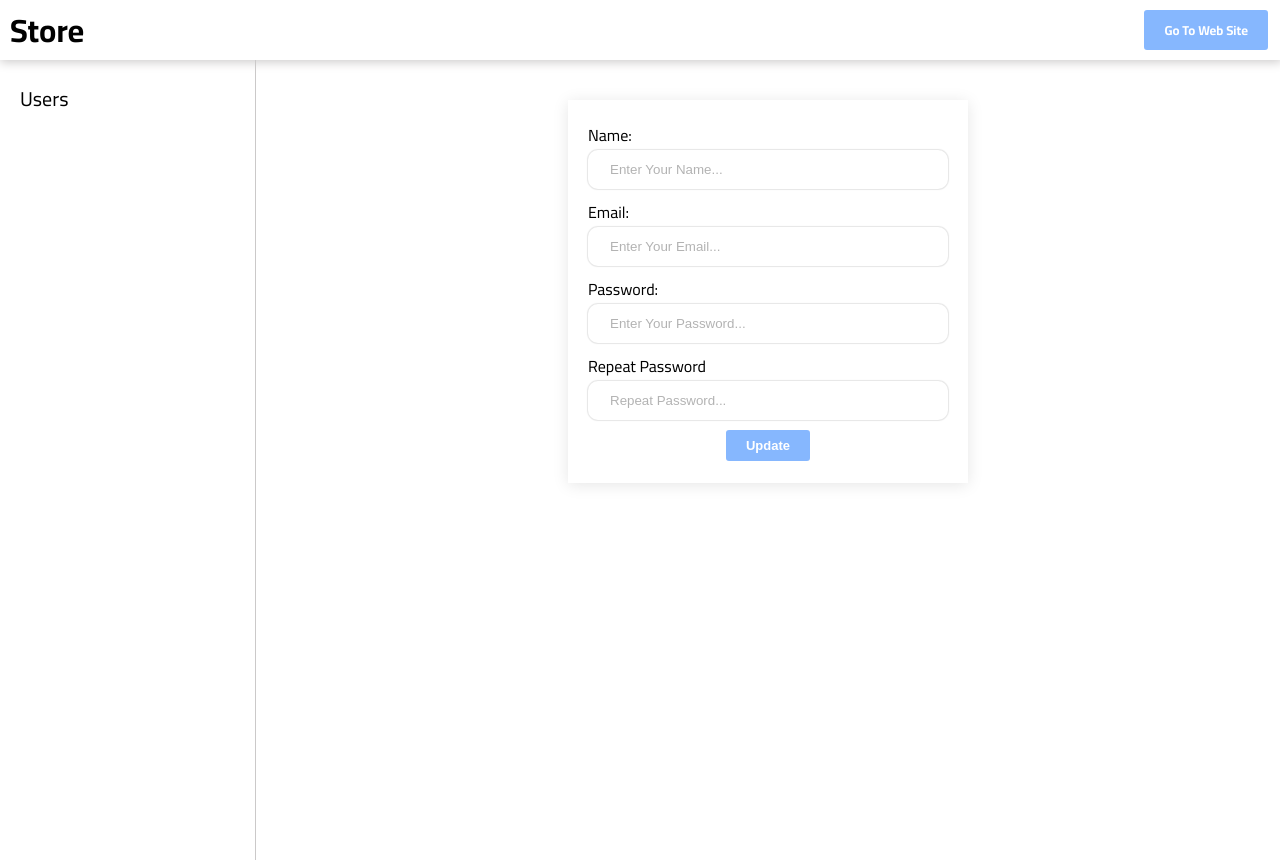
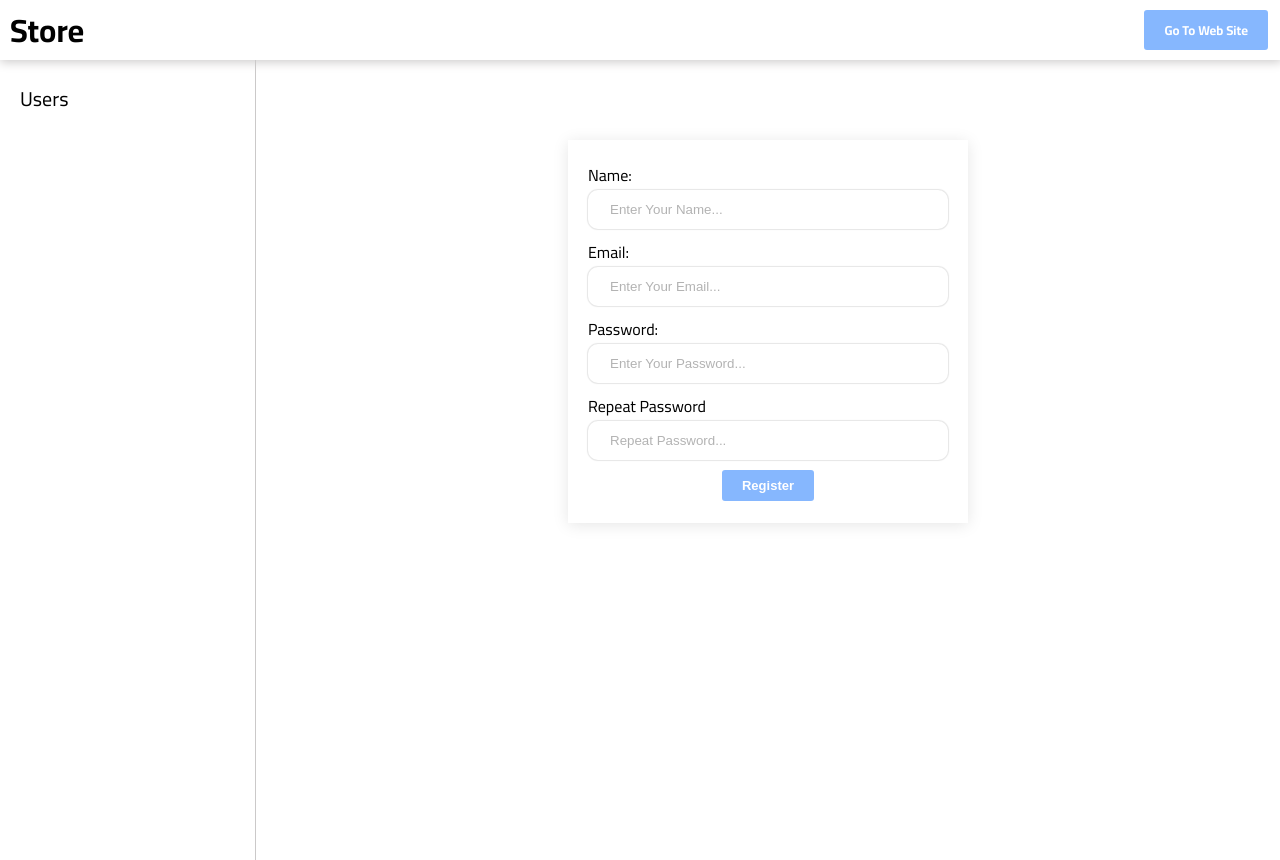
Before and after one commit to abdelilahnaciri/User-Management-React, a React (Create React App) app in the folder front_end/: page /dashboard/users/1 in a window 1280 px wide. Built offline with nearby package versions, Linux system fonts and the light colour scheme; no server answers.

Commit message:
Convert Register Part Into Component and use it again in Sign Up Page and Update Users with props

```diff
--- /dev/null
+++ b/front_end/src/Components/Form.js
@@ -0,0 +1,107 @@
+import { useEffect, useState } from "react";
+import axios from "axios";
+
+export default function Form(props) {
+  const [name = "", setName] = useState("");
+  const [email, setEmail] = useState("");
+  const [password, setPassword] = useState("");
+  const [passwordR, setPasswordR] = useState("");
+  const [accept, setAccept] = useState(false);
+  const [emailError, setEmailError] = useState("");
+  // console.log(name);
+
+  useEffect(() => {
+    setName(props.name);
+    setEmail(props.email);
+    console.log(name);
+  }, [props.name, props.email]);
+
+  async function Submit(e) {
+    let flag = true;
+    e.preventDefault();
+    setAccept(true);
+    setEmailError(200);
+    if (name.trim() === "" || password.length < 8 || password !== passwordR) {
+      flag = false;
+    } else {
+      flag = true;
+      try {
+        if (flag) {
+          let res = await axios.post(
+            `http://127.0.0.1:8000/api/${props.endPoint}`,
+            {
+              name: name,
+              email: email,
+              password: password,
+              password_confirmation: passwordR,
+            }
+          );
+          if (res.status === 200) {
+            props.hasLocalStorage &&
+              window.localStorage.setItem("email", email);
+            window.location.pathname = `/${props.navigate}`;
+          }
+          // .then((t) => console.log(t));
+        }
+      } catch (err) {
+        setEmailError(err.response.status);
+      }
+    }
+  }
+  return (
+    <div>
+      <div className="register">
+        <form onSubmit={Submit}>
+          <label htmlFor="name">Name:</label>
+          <input
+            id="name"
+            type="text"
+            placeholder="Enter Your Name..."
+            value={name}
+            onChange={(e) => setName(e.target.value)}
+          />
+          {name.trim() === "" && accept && (
+            <p className="error-msg">Username is Required</p>
+          )}
+          <label htmlFor="email">Email:</label>
+          <input
+            id="email"
+            type="email"
+            placeholder="Enter Your Email..."
+            required
+            value={email}
+            onChange={(e) => setEmail(e.target.value)}
+          />
+          {emailError === 422 && accept && (
+            <p className="error-msg">Email is already been taken</p>
+          )}
+          <label htmlFor="password">Password:</label>
+          <input
+            id="password"
+            type="password"
+            placeholder="Enter Your Password..."
+            value={password}
+            onChange={(e) => setPassword(e.target.value)}
+          />
+          {password.length < 8 && accept && (
+            <p className="error-msg">Password must be more than 8 chars</p>
+          )}
+          <label htmlFor="repassword">Repeat Password</label>
+          <input
+            id="repassword"
+            type="password"
+            placeholder="Repeat Password..."
+            value={passwordR}
+            onChange={(e) => setPasswordR(e.target.value)}
+          />
+          {passwordR !== password && accept && (
+            <p className="error-msg">Password does not match</p>
+          )}
+          <div style={{ textAlign: "center" }}>
+            <button type="submit">Register</button>
+          </div>
+        </form>
+      </div>
+    </div>
+  );
+}
--- a/front_end/src/SignUp.js
+++ b/front_end/src/SignUp.js
@@ -1,100 +1,12 @@
-import { useState } from "react";
-import axios from "axios";
+import Form from "./Components/Form";
 import Header from "./Components/Header";
 
 export default function SignUp() {
-  const [name, setName] = useState("");
-  const [email, setEmail] = useState("");
-  const [password, setPassword] = useState("");
-  const [passwordR, setPasswordR] = useState("");
-  const [accept, setAccept] = useState(false);
-  const [emailError, setEmailError] = useState("");
-  // console.log(name);
-
-  async function Submit(e) {
-    let flag = true;
-    e.preventDefault();
-    setAccept(true);
-    setEmailError(200);
-    if (name.trim() === "" || password.length < 8 || password !== passwordR) {
-      flag = false;
-    } else {
-      flag = true;
-      try {
-        if (flag) {
-          let res = await axios.post("http://127.0.0.1:8000/api/register", {
-            name: name,
-            email: email,
-            password: password,
-            password_confirmation: passwordR,
-          });
-          if (res.status === 200) {
-            window.localStorage.setItem("email", email);
-            window.location.pathname = "/";
-          }
-          // .then((t) => console.log(t));
-        }
-      } catch (err) {
-        setEmailError(err.response.status);
-      }
-    }
-  }
   return (
     <div>
       <Header />
       <div className="parent">
-        <div className="register">
-          <form onSubmit={Submit}>
-            <label htmlFor="name">Name:</label>
-            <input
-              id="name"
-              type="text"
-              placeholder="Enter Your Name..."
-              value={name}
-              onChange={(e) => setName(e.target.value)}
-            />
-            {name.trim() === "" && accept && (
-              <p className="error-msg">Username is Required</p>
-            )}
-            <label htmlFor="email">Email:</label>
-            <input
-              id="email"
-              type="email"
-              placeholder="Enter Your Email..."
-              required
-              value={email}
-              onChange={(e) => setEmail(e.target.value)}
-            />
-            {emailError === 422 && accept && (
-              <p className="error-msg">Email is already been taken</p>
-            )}
-            <label htmlFor="password">Password:</label>
-            <input
-              id="password"
-              type="password"
-              placeholder="Enter Your Password..."
-              value={password}
-              onChange={(e) => setPassword(e.target.value)}
-            />
-            {password.length < 8 && accept && (
-              <p className="error-msg">Password must be more than 8 chars</p>
-            )}
-            <label htmlFor="repassword">Repeat Password</label>
-            <input
-              id="repassword"
-              type="password"
-              placeholder="Repeat Password..."
-              value={passwordR}
-              onChange={(e) => setPasswordR(e.target.value)}
-            />
-            {passwordR !== password && accept && (
-              <p className="error-msg">Password does not match</p>
-            )}
-            <div style={{ textAlign: "center" }}>
-              <button type="submit">Register</button>
-            </div>
-          </form>
-        </div>
+        <Form endPoint="register" navigate="" />
       </div>
     </div>
   );
--- a/front_end/src/UpdateUser.js
+++ b/front_end/src/UpdateUser.js
@@ -1,12 +1,9 @@
-import axios from "axios";
+import Form from "./Components/Form";
 import { useEffect, useState } from "react";
 
 export default function UpdateUser() {
   const [name, setName] = useState("");
   const [email, setEmail] = useState("");
-  const [password, setPassword] = useState("");
-  const [passwordR, setPasswordR] = useState("");
-  const [accept, setAccept] = useState(false);
   // console.log(name);
 
   const id = window.location.pathname.split("/").slice(-1)[0];
@@ -21,86 +18,16 @@ export default function UpdateUser() {
       });
   }, []);
 
-  async function Submit(e) {
-    let flag = true;
-    e.preventDefault();
-    setAccept(true);
-    if (name.trim() === "" || password.length < 8 || password !== passwordR) {
-      flag = false;
-    } else {
-      flag = true;
-      try {
-        if (flag) {
-          let res = await axios.post(
-            `http://127.0.0.1:8000/api/user/update/${id}`,
-            {
-              name: name,
-              email: email,
-              password: password,
-              password_confirmation: passwordR,
-            }
-          );
-          if (res.status === 200) {
-            window.localStorage.setItem("email", email);
-            window.location.pathname = "/dashboard/users";
-          }
-          // .then((t) => console.log(t));
-        }
-      } catch (err) {
-        console.log("The User Has Not Been Updated");
-      }
-    }
-  }
   return (
     <div className="parent">
       <div className="register">
-        <form onSubmit={Submit}>
-          <label htmlFor="name">Name:</label>
-          <input
-            id="name"
-            type="text"
-            placeholder="Enter Your Name..."
-            value={name}
-            onChange={(e) => setName(e.target.value)}
-          />
-          {name.trim() === "" && accept && (
-            <p className="error-msg">Username is Required</p>
-          )}
-          <label htmlFor="email">Email:</label>
-          <input
-            id="email"
-            type="email"
-            placeholder="Enter Your Email..."
-            required
-            value={email}
-            onChange={(e) => setEmail(e.target.value)}
-          />
-          <label htmlFor="password">Password:</label>
-          <input
-            id="password"
-            type="password"
-            placeholder="Enter Your Password..."
-            value={password}
-            onChange={(e) => setPassword(e.target.value)}
-          />
-          {password.length < 8 && accept && (
-            <p className="error-msg">Password must be more than 8 chars</p>
-          )}
-          <label htmlFor="repassword">Repeat Password</label>
-          <input
-            id="repassword"
-            type="password"
-            placeholder="Repeat Password..."
-            value={passwordR}
-            onChange={(e) => setPasswordR(e.target.value)}
-          />
-          {passwordR !== password && accept && (
-            <p className="error-msg">Password does not match</p>
-          )}
-          <div style={{ textAlign: "center" }}>
-            <button type="submit">Update</button>
-          </div>
-        </form>
+        <Form
+          name={name}
+          email={email}
+          endPoint={`user/update/${id}`}
+          hasLocalStorage={false}
+          navigate="dashboard/users"
+        />
       </div>
     </div>
   );
--- a/front_end/src/Users.js
+++ b/front_end/src/Users.js
@@ -10,11 +10,6 @@ export default function Users() {
       .then((res) => res.json())
       .then((data) => setUsers(data));
   }, [runUseEffect]);
-  // useEffect(() => {
-  //   fetch("http://127.0.0.1:8000/api/user/showbyid/14")
-  //     .then((res) => res.json())
-  //     .then((data) => console.log(data));
-  // }, []);
 
   async function deleteUser(id) {
     try {
```
